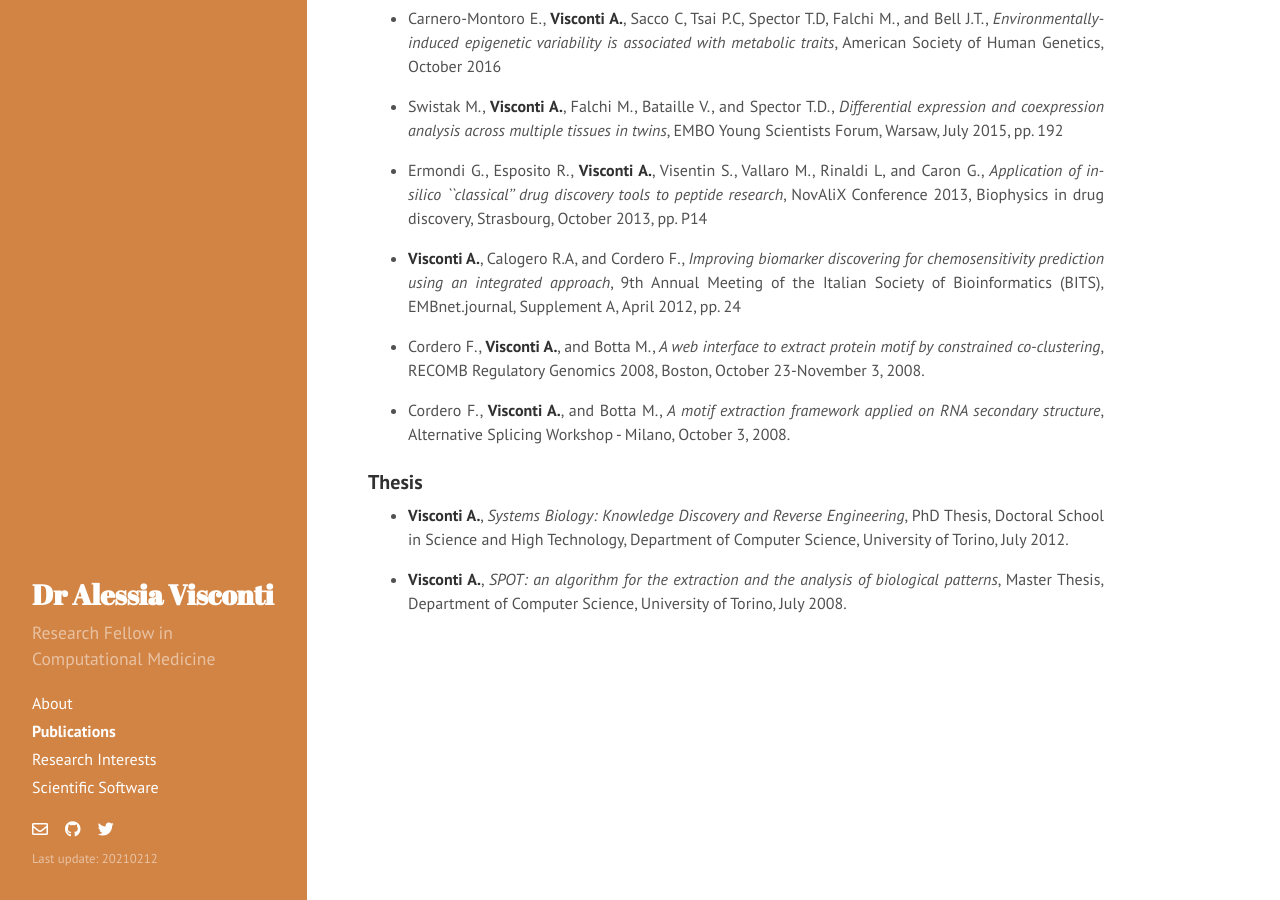
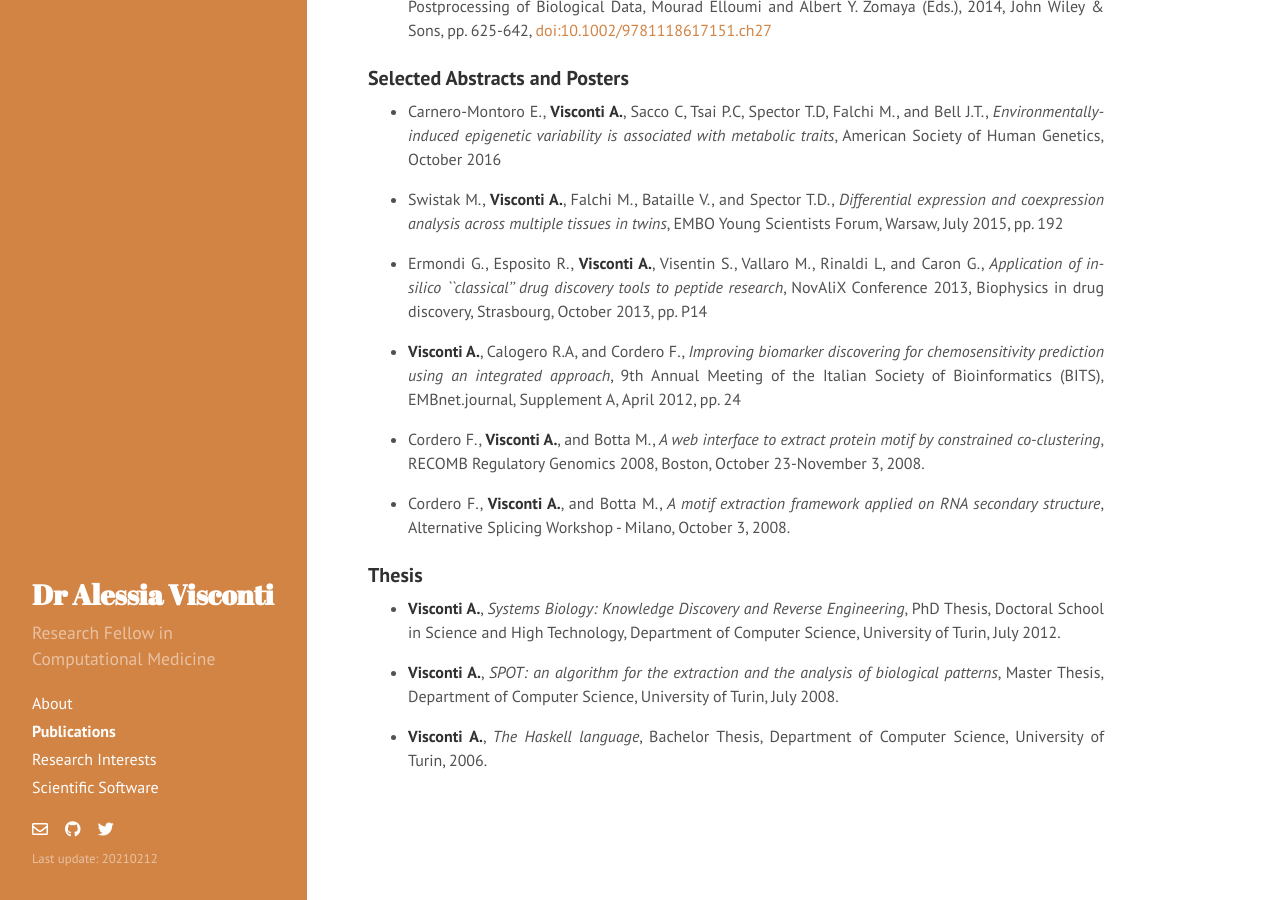
Before and after one commit to alesssia/alesssia.github.io, a Jekyll site: the page built from publications.md, in a window 1280 px wide and 900 px high, scrolled down 4476 px. Built offline with Jekyll 4.4.1, drawn with Linux system fonts in a browser that asks for light colours; nearby versions of some CDN libraries; a style sheet for code colours, icons or effects is not loaded; some of the changed text lies outside the part shown.

Commit message:
Added ScienceAdvances to publications; minor edits

```diff
--- a/publications.md
+++ b/publications.md
@@ -15,6 +15,8 @@ title: Publications
 <sup>‡</sup> means that the authors jointly supervised the work
 
 ###  Journals
+
+- Sudre C.H.<sup>†</sup>, Lee K.A.<sup>†</sup>, Lochlainn M.N.<sup>†</sup>, Varsavsky T, Murray B., ..., **Visconti A.**, ..., Spector T.D., Steves C.J.<sup>‡</sup>, and Ourselin S.<sup>‡</sup>, *Symptom clusters in COVID-19: A potential clinical prediction tool from the COVID Symptom Study app*, Science Advances, 2021, [doi:10.1126/sciadv.abd4177](https://advances.sciencemag.org/content/7/12/eabd4177)
 
 - Piaggeschi G., Rolla S., Rossi N., Brusa D., Naccarati A., Couvreur S., Spector T.D., Roederer M., Mangino M., Cordero F., Falchi M.<sup>‡</sup>, and **Visconti A.<sup>‡</sup>**, *Immune trait shifts in association with tobacco smoking: a study in healthy women*, Frontiers in immunology, 2021, [doi:10.3389/fimmu.2021.637974](https://www.frontiersin.org/articles/10.3389/fimmu.2021.637974)
 
@@ -91,7 +93,7 @@ title: Publications
 
 ### In proceedings
 
-- Esposito R, Radicioni D.P., and **Visconti A.**, *CDoT: optimizing MAP queries on trees*, In proceedings of AI*IA 2013: Advances in Artificial Intelligence, XIIIth Int. Conf. of the Italian Association for Artificial Intelligence, Torino, December 4-6, 2013, LNAI 8249, pp. 481--492. Springer, [doi:10.1007/978-3-319-03524-6_41](https://link.springer.com/chapter/10.1007/978-3-319-03524-6_41)
+- Esposito R, Radicioni D.P., and **Visconti A.**, *CDoT: optimizing MAP queries on trees*, In proceedings of AI*IA 2013: Advances in Artificial Intelligence, XIIIth Int. Conf. of the Italian Association for Artificial Intelligence, Turin, December 4-6, 2013, LNAI 8249, pp. 481--492. Springer, [doi:10.1007/978-3-319-03524-6_41](https://link.springer.com/chapter/10.1007/978-3-319-03524-6_41)
 
 - **Visconti A.**, Esposito R., and Cordero F., *Tackling the DREAM Challenge for Gene Regulatory Networks Reverse Engineering*, In Proceedings of AI*IA 2011: Artificial Intelligence Around Man and Beyond, XIIth Int. Conf. of the Italian Association for Artificial Intelligence - Palermo, September 15-17, 2011, LNAI 6934, pp. 373-383, Springer [doi:10.1007/978-3-642-23954-0_34](https://link.springer.com/chapter/10.1007/978-3-642-23954-0_34)
 
@@ -126,6 +128,8 @@ title: Publications
 
 ### Thesis
 
-- **Visconti A.**, *Systems Biology: Knowledge Discovery and Reverse Engineering*, PhD Thesis, Doctoral School in Science and High Technology, Department of Computer Science, University of Torino, July 2012.
+- **Visconti A.**, *Systems Biology: Knowledge Discovery and Reverse Engineering*, PhD Thesis, Doctoral School in Science and High Technology, Department of Computer Science, University of Turin, July 2012.
 
-- **Visconti A.**, *SPOT: an algorithm for the extraction and the analysis of biological patterns*, Master Thesis, Department of Computer Science, University of Torino, July 2008.
+- **Visconti A.**, *SPOT: an algorithm for the extraction and the analysis of biological patterns*, Master Thesis, Department of Computer Science, University of Turin, July 2008.
+
+- **Visconti A.**, *The Haskell language*, Bachelor Thesis, Department of Computer Science, University of Turin, 2006.
```
Also changed, not shown: index.md (+2 -2 lines), 2 other files.
